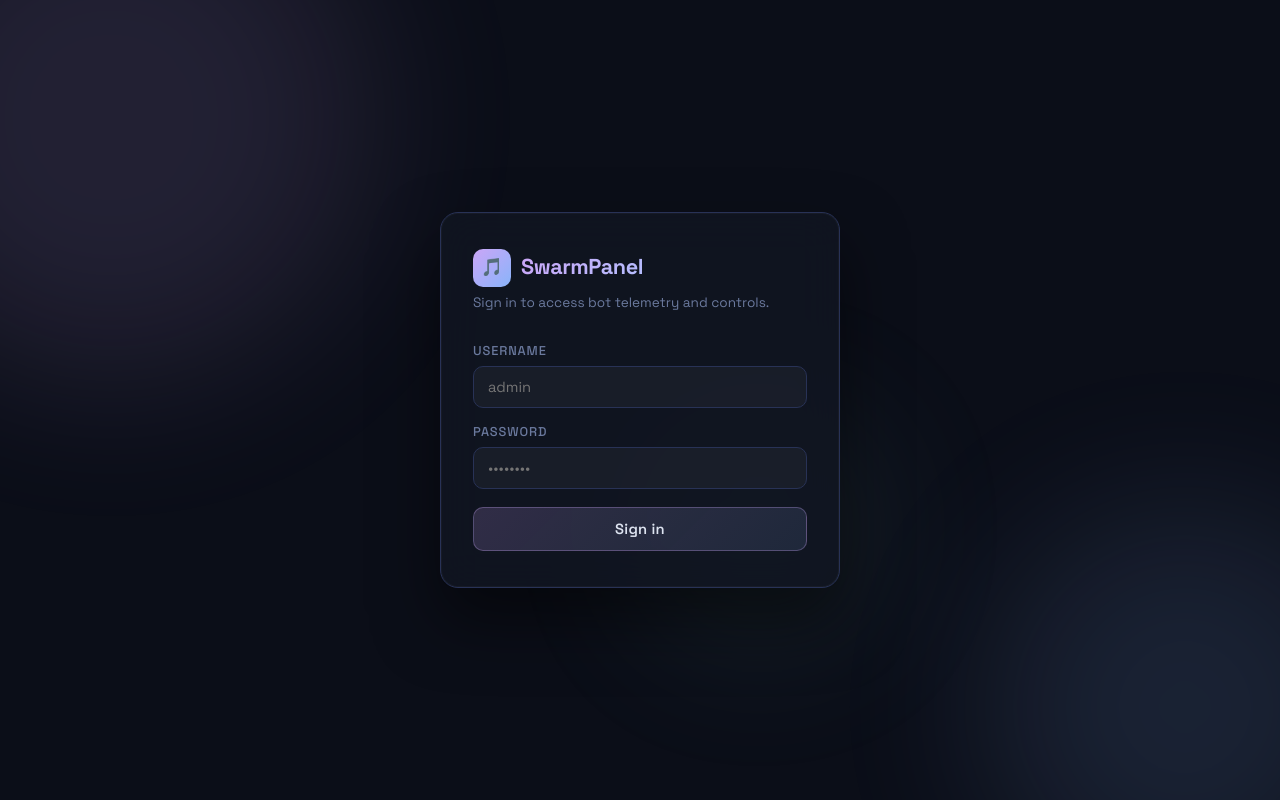
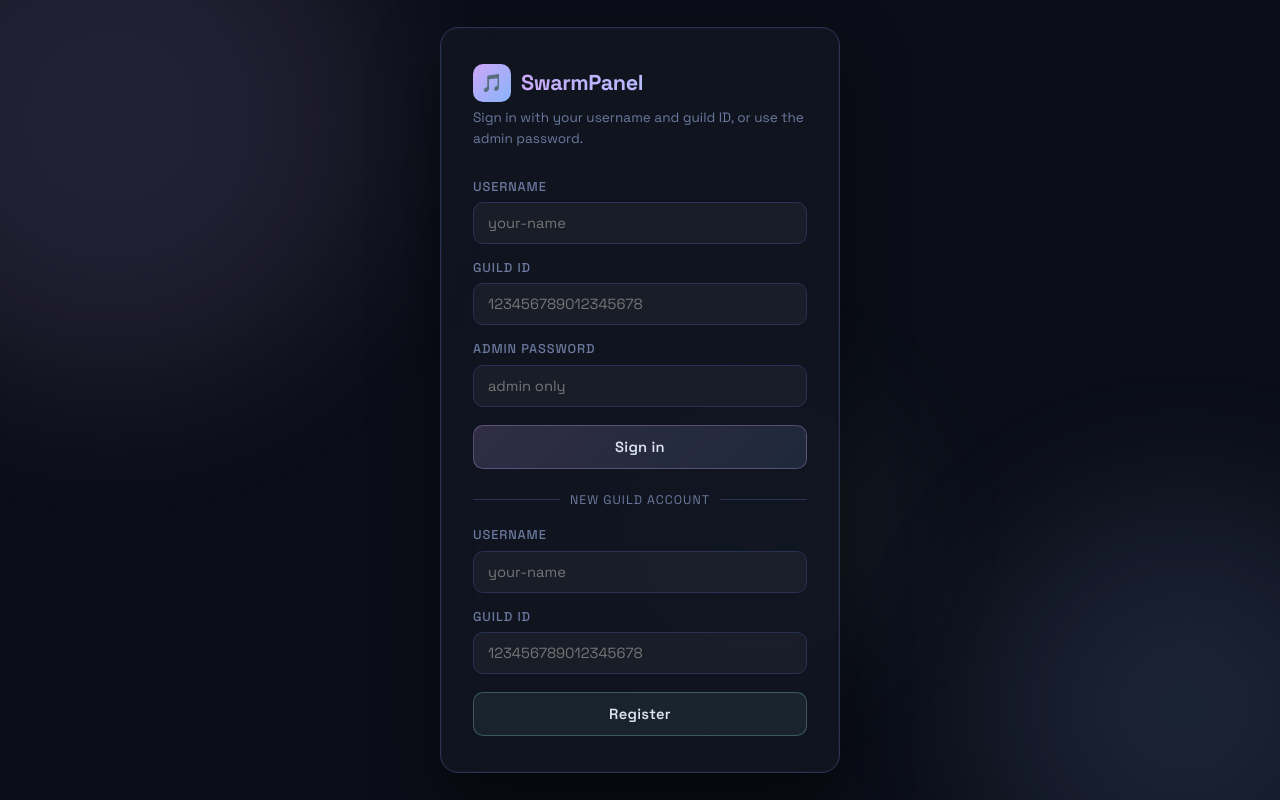
Before and after one commit to DarrylClay2005/SwarmPanel, a FastAPI app: page /login in a window 1280 px wide. Run offline with FastAPI, Linux system fonts and the light colour scheme; parts of the project's set-up code (start-up, migrations or seed data) failed here and were passed over; some libraries are stand-ins or nearby versions.

Commit message:
Add user account registration and authentication with guild support

```diff
--- a/app/main.py
+++ b/app/main.py
@@ -20,6 +20,9 @@ from starlette.middleware.sessions import SessionMiddleware
 
 from .auth import (
     SESSION_AUTH_KEY,
+    SESSION_GUILD_ID_KEY,
+    SESSION_ROLE_KEY,
+    SESSION_USERNAME_KEY,
     extract_bearer_token,
     get_api_auth,
     is_authenticated,
@@ -74,6 +77,12 @@ class TruncateSchemaRequest(BaseModel):
 class SessionLoginRequest(BaseModel):
     username: str
     password: str
+    guild_id: str | int | None = None
+
+
+class SessionRegisterRequest(BaseModel):
+    username: str
+    guild_id: str | int
 
 
 def _feed_event(level: str, title: str, description: str, *, source: str = "panel", event_type: str = "feed_event") -> dict[str, str]:
@@ -101,6 +110,102 @@ def _require_api_auth(request: Request) -> dict[str, Any]:
         secret_key=settings.session_secret,
         max_age_seconds=settings.api_token_ttl_seconds,
     )
+
+
+def _is_admin_auth(auth: dict[str, Any] | None) -> bool:
+    if not auth:
+        return False
+    return str(auth.get("role") or "admin").lower() == "admin" and not auth.get("guild_id")
+
+
+def _scoped_guild_id(auth: dict[str, Any] | None) -> str | None:
+    if _is_admin_auth(auth):
+        return None
+    guild_id = auth.get("guild_id") if auth else None
+    return str(guild_id) if guild_id not in (None, "") else None
+
+
+def _require_admin_auth(request: Request) -> dict[str, Any]:
+    auth = _require_api_auth(request)
+    if not _is_admin_auth(auth):
+        raise HTTPException(status_code=403, detail="Admin access required")
+    return auth
+
+
+def _require_guild_scope(auth: dict[str, Any], guild_id: str | int | None) -> None:
+    scoped = _scoped_guild_id(auth)
+    if scoped and str(guild_id) != scoped:
+        raise HTTPException(status_code=403, detail="This account can only control its registered guild")
+
+
+def _set_admin_session(request: Request, username: str) -> None:
+    request.session[SESSION_AUTH_KEY] = True
+    request.session[SESSION_USERNAME_KEY] = username
+    request.session[SESSION_ROLE_KEY] = "admin"
+    request.session.pop(SESSION_GUILD_ID_KEY, None)
+
+
+def _set_account_session(request: Request, username: str, guild_id: str | int) -> None:
+    request.session[SESSION_AUTH_KEY] = True
+    request.session[SESSION_USERNAME_KEY] = username
+    request.session[SESSION_ROLE_KEY] = "account"
+    request.session[SESSION_GUILD_ID_KEY] = str(guild_id)
+
+
+async def _authenticate_login(username: str, password: str = "", guild_id: str | int | None = None) -> dict[str, Any] | None:
+    if verify_credentials(username, password, settings.admin_username, settings.admin_password):
+        return {"username": username, "role": "admin", "guild_id": None}
+
+    account_guild_id = guild_id if guild_id not in (None, "") else password
+    if account_guild_id in (None, ""):
+        return None
+    try:
+        account = await db.authenticate_account_login(username, account_guild_id)
+    except ValueError:
+        return None
+    if not account:
+        return None
+    return {"username": account["username"], "role": "account", "guild_id": account["guild_id"]}
+
+
+async def _bot_has_registered_guild(bot_key: str, guild_id: str | int) -> bool:
+    bot = BOT_INDEX.get(bot_key)
+    if not bot or bot.kind != "music":
+        return False
+
+    try:
+        known_guilds = await db.get_known_guild_ids(bot_key)
+        if int(guild_id) in known_guilds:
+            return True
+    except Exception:
+        pass
+
+    token = settings.bot_tokens.get(bot_key, "").strip()
+    if not token:
+        return False
+    try:
+        guilds = await discord_service.fetch_guilds(token)
+        return any(str(guild.get("id")) == str(guild_id) for guild in guilds)
+    except Exception:
+        return False
+
+
+async def _visible_music_bots_for_auth(auth: dict[str, Any]) -> list:
+    scoped = _scoped_guild_id(auth)
+    if not scoped:
+        return list(MUSIC_BOTS)
+    checks = await asyncio.gather(
+        *(_bot_has_registered_guild(bot.key, scoped) for bot in MUSIC_BOTS),
+        return_exceptions=True,
+    )
+    return [bot for bot, ok in zip(MUSIC_BOTS, checks) if ok is True]
+
+
+async def _require_bot_guild_access(auth: dict[str, Any], bot_key: str, guild_id: str | int) -> None:
+    _require_guild_scope(auth, guild_id)
+    scoped = _scoped_guild_id(auth)
+    if scoped and not await _bot_has_registered_guild(bot_key, scoped):
+        raise HTTPException(status_code=403, detail="This bot is not registered with your guild")
 
 
 def _coerce_control_int(value: Any, field_name: str) -> int:
@@ -240,20 +345,52 @@ def _redirect_login() -> RedirectResponse:
 async def login_page(request: Request):
     if is_authenticated(request):
         return RedirectResponse(url="/", status_code=303)
-    return templates.TemplateResponse(request, "login.html", {"error": None})
+    return templates.TemplateResponse(request, "login.html", {"error": None, "register_error": None})
 
 
 @app.post("/login")
-async def login_submit(request: Request, username: str = Form(...), password: str = Form(...)):
-    if verify_credentials(username, password, settings.admin_username, settings.admin_password):
-        request.session[SESSION_AUTH_KEY] = True
+async def login_submit(
+    request: Request,
+    username: str = Form(...),
+    password: str = Form(""),
+    guild_id: str = Form(""),
+):
+    auth = await _authenticate_login(username, password, guild_id)
+    if auth:
+        if auth["role"] == "admin":
+            _set_admin_session(request, auth["username"])
+        else:
+            _set_account_session(request, auth["username"], auth["guild_id"])
         return RedirectResponse(url="/", status_code=303)
     return templates.TemplateResponse(
         request,
         "login.html",
-        {"error": "Invalid username or password"},
+        {"error": "Invalid username or guild ID", "register_error": None},
         status_code=401,
     )
+
+
+@app.post("/register")
+async def register_submit(request: Request, username: str = Form(...), guild_id: str = Form(...)):
+    try:
+        account = await db.register_account_login(username, guild_id)
+    except ValueError as exc:
+        return templates.TemplateResponse(
+            request,
+            "login.html",
+            {"error": None, "register_error": str(exc)},
+            status_code=400,
+        )
+    except Exception as exc:
+        return templates.TemplateResponse(
+            request,
+            "login.html",
+            {"error": None, "register_error": f"Registration failed: {exc}"},
+            status_code=503,
+        )
+
+    _set_account_session(request, account["username"], account["guild_id"])
+    return RedirectResponse(url="/", status_code=303)
 
 
 @app.post("/logout")
@@ -266,7 +403,11 @@ async def logout(request: Request):
 async def index(request: Request):
     if not is_authenticated(request):
         return _redirect_login()
-    return templates.TemplateResponse(request, "index.html", {})
+    return templates.TemplateResponse(request, "index.html", {
+        "session_username": request.session.get(SESSION_USERNAME_KEY) or settings.admin_username,
+        "session_role": request.session.get(SESSION_ROLE_KEY) or "admin",
+        "session_guild_id": request.session.get(SESSION_GUILD_ID_KEY),
+    })
 
 
 @app.get("/api/session")
@@ -276,11 +417,15 @@ async def api_session_status(request: Request):
         return {"authenticated": False, "pages_public_url": settings.pages_public_url}
 
     username = auth.get("username") or settings.admin_username
+    role = auth.get("role") or "admin"
+    guild_id = auth.get("guild_id")
     return {
         "authenticated": True,
         "mode": auth.get("mode") or "token",
         "username": username,
-        "token": issue_api_token(settings.session_secret, username),
+        "role": role,
+        "guild_id": str(guild_id) if guild_id else None,
+        "token": issue_api_token(settings.session_secret, username, role=role, guild_id=guild_id),
         "pages_public_url": settings.pages_public_url,
         "expires_in": settings.api_token_ttl_seconds,
     }
@@ -288,15 +433,51 @@ async def api_session_status(request: Request):
 
 @app.post("/api/session/login")
 async def api_session_login(request: Request, payload: SessionLoginRequest):
-    if not verify_credentials(payload.username, payload.password, settings.admin_username, settings.admin_password):
-        raise HTTPException(status_code=401, detail="Invalid username or password")
+    auth = await _authenticate_login(payload.username, payload.password, payload.guild_id)
+    if not auth:
+        raise HTTPException(status_code=401, detail="Invalid username, password, or guild ID")
 
-    request.session[SESSION_AUTH_KEY] = True
-    token = issue_api_token(settings.session_secret, payload.username)
+    if auth["role"] == "admin":
+        _set_admin_session(request, auth["username"])
+    else:
+        _set_account_session(request, auth["username"], auth["guild_id"])
+    token = issue_api_token(
+        settings.session_secret,
+        auth["username"],
+        role=auth["role"],
+        guild_id=auth.get("guild_id"),
+    )
     return {
         "ok": True,
         "token": token,
-        "username": payload.username,
+        "username": auth["username"],
+        "role": auth["role"],
+        "guild_id": auth.get("guild_id"),
+        "pages_public_url": settings.pages_public_url,
+        "expires_in": settings.api_token_ttl_seconds,
+    }
+
+
+@app.post("/api/session/register")
+async def api_session_register(request: Request, payload: SessionRegisterRequest):
+    try:
+        account = await db.register_account_login(payload.username, payload.guild_id)
+    except ValueError as exc:
+        raise HTTPException(status_code=400, detail=str(exc))
+
+    _set_account_session(request, account["username"], account["guild_id"])
+    token = issue_api_token(
+        settings.session_secret,
+        account["username"],
+        role="account",
+        guild_id=account["guild_id"],
+    )
+    return {
+        "ok": True,
+        "token": token,
+        "username": account["username"],
+        "role": "account",
+        "guild_id": account["guild_id"],
         "pages_public_url": settings.pages_public_url,
         "expires_in": settings.api_token_ttl_seconds,
     }
@@ -316,7 +497,11 @@ async def api_health(request: Request):
 
 @app.get("/api/bots")
 async def list_bots(request: Request):
-    _require_api_auth(request)
+    auth = _require_api_auth(request)
+    visible_music_bots = await _visible_music_bots_for_auth(auth)
+    visible_bots = [*visible_music_bots]
+    if _is_admin_auth(auth):
+        visible_bots.append(BOT_INDEX["aria"])
     return {
         "bots": [
             {
@@ -327,14 +512,15 @@ async def list_bots(request: Request):
                 "schema": bot.db_schema,
                 "token_configured": bool(settings.bot_tokens.get(bot.key)),
             }
-            for bot in ALL_BOTS
+            for bot in visible_bots
         ]
     }
 
 
 @app.get("/api/dashboard")
 async def dashboard_data(request: Request):
-    _require_api_auth(request)
+    auth = _require_api_auth(request)
+    scoped_guild_id = _scoped_guild_id(auth)
     try:
         data = await db.get_dashboard_data()
     except Exception as exc:
@@ -357,6 +543,23 @@ async def dashboard_data(request: Request):
                 for bot in ALL_BOTS
             ],
         }
+
+    if scoped_guild_id:
+        visible_bot_keys = {bot.key for bot in await _visible_music_bots_for_auth(auth)}
+        scoped_bots = []
+        for bot in data.get("bots", []):
+            if bot.get("kind") != "music" or bot.get("key") not in visible_bot_keys:
+                continue
+            sessions = [
+                session for session in bot.get("sessions", [])
+                if str(session.get("guild_id")) == scoped_guild_id
+            ]
+            bot["sessions"] = sessions
+            bot["known_guild_count"] = 1
+            bot["guild_count"] = 1
+            bot["active_playing_count"] = sum(1 for session in sessions if session.get("is_playing"))
+            scoped_bots.append(bot)
+        data["bots"] = scoped_bots
 
     flattened_sessions: list[dict[str, Any]] = []
     seen_session_keys: set[tuple[str, str]] = set()
@@ -410,13 +613,13 @@ async def dashboard_data(request: Request):
         except Exception as exc:
             bot["discord"]["name_resolution_error"] = str(exc)
 
-    data.setdefault("sessions", flattened_sessions)
+    data["sessions"] = flattened_sessions
     return data
 
 
 @app.get("/api/system-diagnostics")
 async def system_diagnostics(request: Request, force: bool = False):
-    _require_api_auth(request)
+    _require_admin_auth(request)
     try:
         return await diagnostics_service.get_snapshot(force=force)
     except Exception as exc:
@@ -426,10 +629,13 @@ async def system_diagnostics(request: Request, force: bool = False):
 
 @app.get("/api/bots/{bot_key}/inventory")
 async def bot_inventory(request: Request, bot_key: str, include_channels: bool = True):
-    _require_api_auth(request)
+    auth = _require_api_auth(request)
     bot = BOT_INDEX.get(bot_key)
     if not bot:
         raise HTTPException(status_code=404, detail="Unknown bot key")
+    scoped_guild_id = _scoped_guild_id(auth)
+    if scoped_guild_id:
+        await _require_bot_guild_access(auth, bot_key, scoped_guild_id)
 
     token = settings.bot_tokens.get(bot_key, "")
     if not token:
@@ -444,8 +650,13 @@ async def bot_inventory(request: Request, bot_key: str, include_channels: bool =
     inventory = await discord_service.fetch_inventory(
         token,
         include_channels=include_channels,
-        guild_hints=guild_hints,
+        guild_hints=[scoped_guild_id] if scoped_guild_id else guild_hints,
     )
+    if scoped_guild_id:
+        inventory["guilds"] = [
+            guild for guild in inventory.get("guilds", [])
+            if str(guild.get("id")) == scoped_guild_id
+        ]
     return {
         "bot": {"key": bot.key, "display_name": bot.display_name, "kind": bot.kind},
         **inventory,
@@ -557,7 +768,8 @@ async def _enrich_control_state_with_discord(control_state: dict[str, Any]) -> d
 
 @app.get("/api/bots/{bot_key}/control-state")
 async def bot_control_state(request: Request, bot_key: str, guild_id: str):
-    _require_api_auth(request)
+    auth = _require_api_auth(request)
+    await _require_bot_guild_access(auth, bot_key, guild_id)
     bot = BOT_INDEX.get(bot_key)
     if not bot or bot.kind != "music":
         raise HTTPException(status_code=404, detail="Unknown music bot key")
@@ -574,7 +786,9 @@ async def bot_control_state(request: Request, bot_key: str, guild_id: str):
 
 @app.get("/api/guilds/{guild_id}/control-matrix")
 async def guild_control_matrix(request: Request, guild_id: str):
-    _require_api_auth(request)
+    auth = _require_api_auth(request)
+    _require_guild_scope(auth, guild_id)
+    visible_bots = await _visible_music_bots_for_auth(auth)
 
     async def collect(bot) -> dict[str, Any]:
         try:
@@ -584,7 +798,7 @@ async def guild_control_matrix(request: Request, guild_id: str):
             action_logger.warning("Failed control matrix snapshot bot=%s guild=%s: %s", bot.key, guild_id, exc)
             return _control_state_error_payload(bot.key, bot.display_name, guild_id, str(exc))
 
-    bots = await asyncio.gather(*(collect(bot) for bot in MUSIC_BOTS))
+    bots = await asyncio.gather(*(collect(bot) for bot in visible_bots))
     return {
         "generated_at": datetime.now(timezone.utc).isoformat(),
         "guild_id": str(guild_id),
@@ -594,7 +808,7 @@ async def guild_control_matrix(request: Request, guild_id: str):
 
 @app.get("/api/databases")
 async def databases(request: Request, include_tables: bool = False):
-    _require_api_auth(request)
+    _require_admin_auth(request)
     try:
         schemas = await db.list_schemas()
     except Exception as exc:
@@ -610,7 +824,7 @@ async def databases(request: Request, include_tables: bool = False):
 
 @app.get("/api/databases/{schema}/tables")
 async def tables(request: Request, schema: str):
-    _require_api_auth(request)
+    _require_admin_auth(request)
     try:
         return {"schema": schema, "tables": await db.list_tables(schema)}
     except Exception as exc:
@@ -619,7 +833,7 @@ async def tables(request: Request, schema: str):
 
 @app.post("/api/database/truncate-table")
 async def truncate_table(request: Request, payload: TruncateTableRequest):
-    _require_api_auth(request)
+    _require_admin_auth(request)
     expected_confirmation = f"TRUNCATE {payload.schema_name}.{payload.table_name}"
     if payload.confirm_text.strip() != expected_confirmation:
         raise HTTPException(
@@ -636,7 +850,7 @@ async def truncate_table(request: Request, payload: TruncateTableRequest):
 
 @app.post("/api/database/truncate-schema")
 async def truncate_schema(request: Request, payload: TruncateSchemaRequest):
-    _require_api_auth(request)
+    _require_admin_auth(request)
     expected_confirmation = f"TRUNCATE ALL {payload.schema_name}"
     if payload.confirm_text.strip() != expected_confirmation:
         raise HTTPException(
@@ -662,7 +876,7 @@ async def get_table_data(
     table_name: str,
     limit: int = 100
 ):
-    _require_api_auth(request)
+    _require_admin_auth(request)
     try:
         data = await db.get_table_data(schema_name, table_name, limit)
         return {"ok": True, "data": data}
@@ -695,8 +909,12 @@ class BotControlRequest(BaseModel):
 
 @app.post("/api/bots/control")
 async def api_bot_control(request: Request, req: BotControlRequest):
-    _require_api_auth(request)
+    auth = _require_api_auth(request)
     try:
+        action_name = _normalize_control_action(req.action or req.command or "")
+        if _scoped_guild_id(auth) and action_name == "RESTART":
+            raise HTTPException(status_code=403, detail="Restart is admin-only because it affects the whole bot node")
+        await _require_bot_guild_access(auth, req.bot_key, req.guild_id)
         action, guild_id, payload = await _normalize_bot_control_request(req)
         result = await db.control_bot(req.bot_key, guild_id, action, payload)
         result.setdefault("command", action)
@@ -711,6 +929,8 @@ async def api_bot_control(request: Request, req: BotControlRequest):
     except ValueError as e:
         await push_feed_event("warning", "Invalid Bot Control", str(e), source="api")
         raise HTTPException(status_code=400, detail=str(e))
+    except HTTPException:
+        raise
     except Exception as e:
         await push_feed_event("error", "Bot Control Failed", str(e), source="api")
         raise HTTPException(status_code=500, detail=str(e))
@@ -785,7 +1005,7 @@ async def push_feed_event(
 
 @app.get("/api/metrics")
 async def metrics_data(request: Request):
-    _require_api_auth(request)
+    _require_admin_auth(request)
     try:
         return await db.get_metrics_snapshot()
     except Exception as exc:
@@ -803,7 +1023,7 @@ async def metrics_data(request: Request):
 
 @app.get("/api/events")
 async def list_events(request: Request, limit: int = 50):
-    _require_api_auth(request)
+    _require_admin_auth(request)
     bounded_limit = max(1, min(int(limit), 100))
     events = list(recent_feed_events)
     try:
--- a/app/static/styles.css
+++ b/app/static/styles.css
@@ -93,6 +93,10 @@ body {
 
 .topbar-status[data-tone="idle"] {
   color: var(--text-muted);
+}
+
+.guild-scoped-session .admin-only {
+  display: none !important;
 }
 
 /* ── LAYOUT ── */
@@ -1442,6 +1446,36 @@ th { color: var(--text-muted); font-weight: 500; font-size: 0.78rem; text-transf
 
 .login-submit:active { transform: translateY(0); }
 
+.login-submit-secondary {
+  background: rgba(148,226,213,0.08);
+  border-color: rgba(148,226,213,0.28);
+}
+
+.login-submit-secondary:hover {
+  background: rgba(148,226,213,0.14);
+  border-color: rgba(148,226,213,0.48);
+  box-shadow: 0 8px 24px rgba(148,226,213,0.12);
+}
+
+.login-divider {
+  display: flex;
+  align-items: center;
+  gap: 10px;
+  margin: 22px 0 16px;
+  color: var(--text-muted);
+  font-size: 0.78rem;
+  text-transform: uppercase;
+  letter-spacing: 0.08em;
+}
+
+.login-divider::before,
+.login-divider::after {
+  content: '';
+  flex: 1;
+  height: 1px;
+  background: var(--border-light);
+}
+
 /* ── ANIMATIONS ── */
 @keyframes pulseGlow {
   0%   { opacity: 1; box-shadow: 0 0 10px currentColor; }
--- a/app/templates/login.html
+++ b/app/templates/login.html
@@ -20,7 +20,7 @@
       <div class="login-logo-icon">🎵</div>
       <h1>SwarmPanel</h1>
     </div>
-    <p class="login-subtitle">Sign in to access bot telemetry and controls.</p>
+    <p class="login-subtitle">Sign in with your username and guild ID, or use the admin password.</p>
 
     {% if error %}
     <div class="login-error">
@@ -34,13 +34,40 @@
     <form method="post" action="/login" class="stack">
       <div class="login-field">
         <label for="username">Username</label>
-        <input type="text" id="username" name="username" autocomplete="username" required placeholder="admin" />
+        <input type="text" id="username" name="username" autocomplete="username" required placeholder="your-name" />
       </div>
       <div class="login-field">
-        <label for="password">Password</label>
-        <input type="password" id="password" name="password" autocomplete="current-password" required placeholder="••••••••" />
+        <label for="guild_id">Guild ID</label>
+        <input type="text" id="guild_id" name="guild_id" inputmode="numeric" autocomplete="off" placeholder="123456789012345678" />
+      </div>
+      <div class="login-field">
+        <label for="password">Admin Password</label>
+        <input type="password" id="password" name="password" autocomplete="current-password" placeholder="admin only" />
       </div>
       <button type="submit" class="login-submit">Sign in</button>
+    </form>
+
+    <div class="login-divider"><span>New guild account</span></div>
+
+    {% if register_error %}
+    <div class="login-error">
+      <svg width="14" height="14" viewBox="0 0 24 24" fill="none" stroke="currentColor" stroke-width="2">
+        <circle cx="12" cy="12" r="10"/><line x1="12" y1="8" x2="12" y2="12"/><line x1="12" y1="16" x2="12.01" y2="16"/>
+      </svg>
+      {{ register_error }}
+    </div>
+    {% endif %}
+
+    <form method="post" action="/register" class="stack">
+      <div class="login-field">
+        <label for="register_username">Username</label>
+        <input type="text" id="register_username" name="username" autocomplete="username" required placeholder="your-name" />
+      </div>
+      <div class="login-field">
+        <label for="register_guild_id">Guild ID</label>
+        <input type="text" id="register_guild_id" name="guild_id" inputmode="numeric" autocomplete="off" required placeholder="123456789012345678" />
+      </div>
+      <button type="submit" class="login-submit login-submit-secondary">Register</button>
     </form>
   </main>
 </body>
```
Also changed, not shown: app/auth.py (+20 -4 lines), app/database.py (+69 -1 lines), app/static/final_app.js (+27 -3 lines), app/templates/index.html (+15 -10 lines), index.html (+10 -10 lines).
